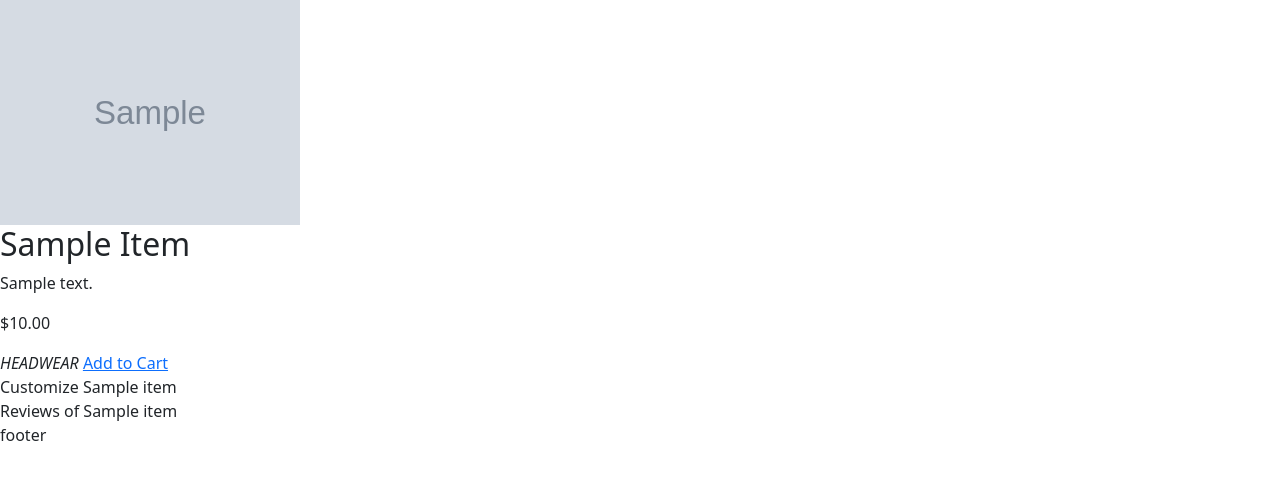
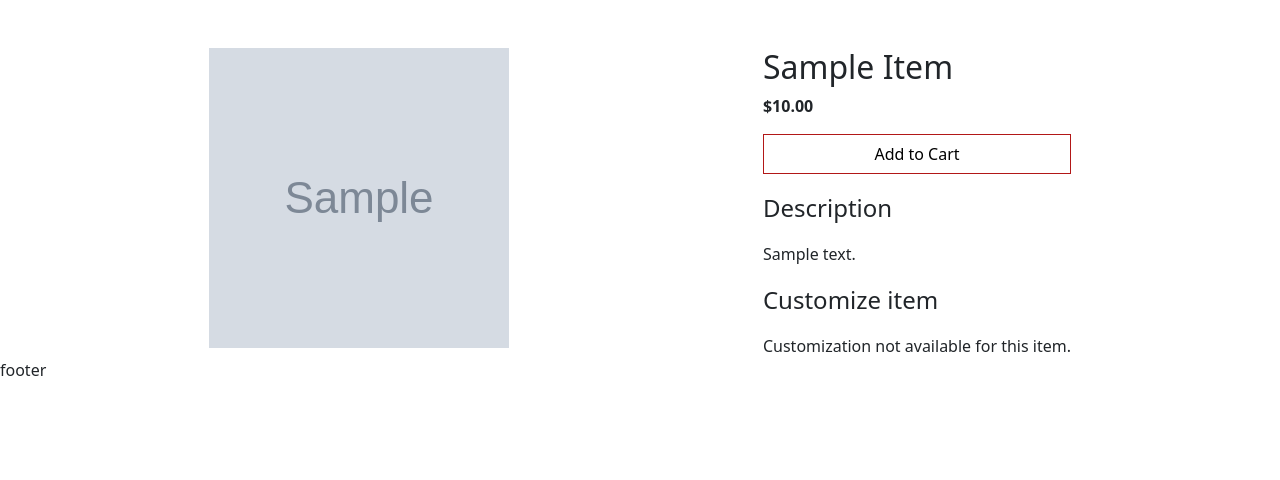
Before and after one commit to Olanrewajuemmanuel/yoami-project, a Django app: page /details/1/ in a window 1280 px wide. Shown: the part 89-569 px from the top of the page. Run offline with Django 4.2, Linux system fonts and the light colour scheme; tables that the repository leaves empty hold one stand-in row (values such as "Sample post"); grey boxes marked "Sample" are stand-in pictures; some libraries are stand-ins or nearby versions.

Commit message:
- Fixed bug in user registration - Some more Front page design -

```diff
--- a/cart/templates/cart/cart.html
+++ b/cart/templates/cart/cart.html
@@ -17,7 +17,7 @@
       <div class="col">
         <a
           class="fw-bold"
-          href="#"
+          href="{% url 'store_main:item_detail' cart_item.saved_item.id %}"
           >{{ cart_item.saved_item.title }}</a
         >
       </div>
--- a/static/yoami/css/index.css
+++ b/static/yoami/css/index.css
@@ -123,3 +123,7 @@ nav {
 .dropdown:hover .dropdown-content {
   display: block;
 }
+.text-strikethrough {
+  text-decoration: line-through;
+  opacity: .8;
+}
--- a/store_main/templates/skeletons/search.html
+++ b/store_main/templates/skeletons/search.html
@@ -3,33 +3,38 @@
 <form action="{% url 'store_main:search' %}" method="get" class="search-form">
   <div class="row">
     <div class="search-bar">
-            <div>
-                {{ form.item_name }}
-
-            </div>
+      <div>{{ form.item_name }}</div>
       <span class="addon">
         <img src="{% static 'images/filter.png' %}" />
       </span>
     </div>
-        <div class="fliter d-none" >
+    <div class="filter" style="display: none">
       <div class="form-group">
-                {{ form.category.label_tag }}
-                {{ form.category }}
+        {{ form.category.label_tag }} {{ form.category }}
       </div>
       <div class="form-group">
-                {{ form.price_min.label_tag}}
-                {{ form.price_min }}
+        {{ form.price_min.label_tag}} {{ form.price_min }}
       </div>
       <div class="form-group">
-                {{ form.price_max.label_tag }}
-                {{ form.price_max }}
+        {{ form.price_max.label_tag }} {{ form.price_max }}
       </div>
     </div>
-
   </div>
   <div class="row mx-4">
     <button class="yoami-btn">Search</button>
+  </div>
+</form>
+<script>
+  const toggleFilterBtn = document.querySelector(".addon");
+  const filter = document.querySelector(".filter");
 
-    </div>
-
-</form>
+  toggleFilterBtn.addEventListener("click", () => {
+    const display = filter.style.display;
+    if (display == "none") {
+      filter.style.display = "block";
+    }
+    if (display == "block") {
+      filter.style.display == "none";
+    }
+  });
+</script>
--- a/store_main/templates/store_main/item_details.html
+++ b/store_main/templates/store_main/item_details.html
@@ -1,38 +1,66 @@
 {% extends 'skeletons/base.html' %}
+{% load slash_price %}
+{% block filter_info%}
 
-{% block filter_info %}
-    {% include 'skeletons/search.html' %}
-{% endblock %}
+{% include 'skeletons/search.html' %}
+{% endblock %} {% block content %}
 
+<div class="container">
+{%if item %}
+<div class="item-card mt-5 d-flex justify-content-around align-items-start">
+  <div class="position-relative">
+    <img
+      src="{{ item.image_set.first.path_to_img.url }}"
+      alt="{{item.image_set.first.item_name}}"
+      width="300"
+      height="300"
+      class=""
+    />
+    {% if item.discount_percentage %}
+    <span
+      class="position-absolute top-0 start-80 translate-middle badge rounded-pill bg-danger"
+      >-{{item.discount_percentage}}%</span
+    >
+    {% endif %}
+  </div>
+  <div class="item-info">
+    <h3>
+      <a
+        class="text text-dark text-decoration-none h2"
+        href="{% url 'store_main:item_detail' item.id %}"
+        >{{ item.title|title }}</a
+      >
+    </h3>
+    {% if item.discount_percentage %}
+    <span class="text-strikethrough me-2">${{ item.price }}</span>
+    <span class="fw-bold">${{ item.price|slash_price:item.discount_percentage }}</span>
+    {% else %}
+    <span class="me-2 fw-bold">${{ item.price }}</span>
+    {% endif %}
+    <div class="add-cart">
+        <a
+          id="chg-cart"
+          class="cart-btn yoami-btn yoami-btn-full-width my-3"
+          data-req-type="add"
+          data-item-id="{{ item.id }}"
+          >Add to Cart</a
+        >
+      </div>
 
-{% block content %}
-{% if item %}
-<div class="item-card">
-    <div class="image-carousel">
-        {% for img in item.image_set.all %}
-            <img src="{{ img.path_to_img.url }}" alt="{{img.item_name}}" width="300" />
-        {% endfor %}
+      <div class="desc">
+        <p class="text-underline fs-4">Description</p>
+        {{ item.desc }}</div>
+      <div class="customize mt-3">
+        <p class="text-underline fs-4">Customize item</p>
+        Customization not available for this item.
+      </div>
+  </div>
 
-    </div>
-    <div class="item-info">
-        <h2>{{ item.title|title }}</h2>
-        <p>{{ item.desc|truncatewords:15 }}</p>
-        <p>${{ item.price }}</p> <!-- TODO: Show discounted price and old price with % -->
-        {% for category in item.category.all %}
-            <em class="{{ category.category_name }}">{{ category.get_category_name_display }}</em>
-        {% endfor %}
-        <a href="#">Add to Cart</a>
-    </div>
-    <div class="customize">
-        Customize {{item.title}}
-    </div>
-    <div class="reviews">
-        Reviews of {{ item.title }}
-    </div>
 </div>
 
 {% else %}
 <p>No product to view.</p>
 
 {% endif %}
+</div>
 {% endblock %}
--- a/store_main/templates/store_main/search_details.html
+++ b/store_main/templates/store_main/search_details.html
@@ -7,7 +7,7 @@
 {% block content %}
 
 {% if error_msg %}
-    {{ error_msg }}
+    <p class="alert alert-danger container">{{ error_msg }}</p>
 
 
 {% elif found_items %}
@@ -22,7 +22,7 @@
         <div class="item-info">
             <h2><a href="{% url 'store_main:item_detail' item.id %}">{{ item.title|title }}</a></h2>
             <p>{{ item.desc|truncatewords:15 }}</p>
-            <p>${{ item.price }}</p> <!-- TODO: Show discounted price and old price with % -->
+            <p>${{ item.price }}</p>
             {% for category in item.category.all %}
                 <em class="{{ category.category_name }}">{{ category.get_category_name_display }}</em>
             {% endfor %}
```
Also changed, not shown: store_main/templates/store_main/index.html (+10 -1 lines), store_main/templatetags/slash_price.py (added, +11 -0 lines), users/views.py (+22 -8 lines). Lines whose indentation alone changed are shown as unchanged.
